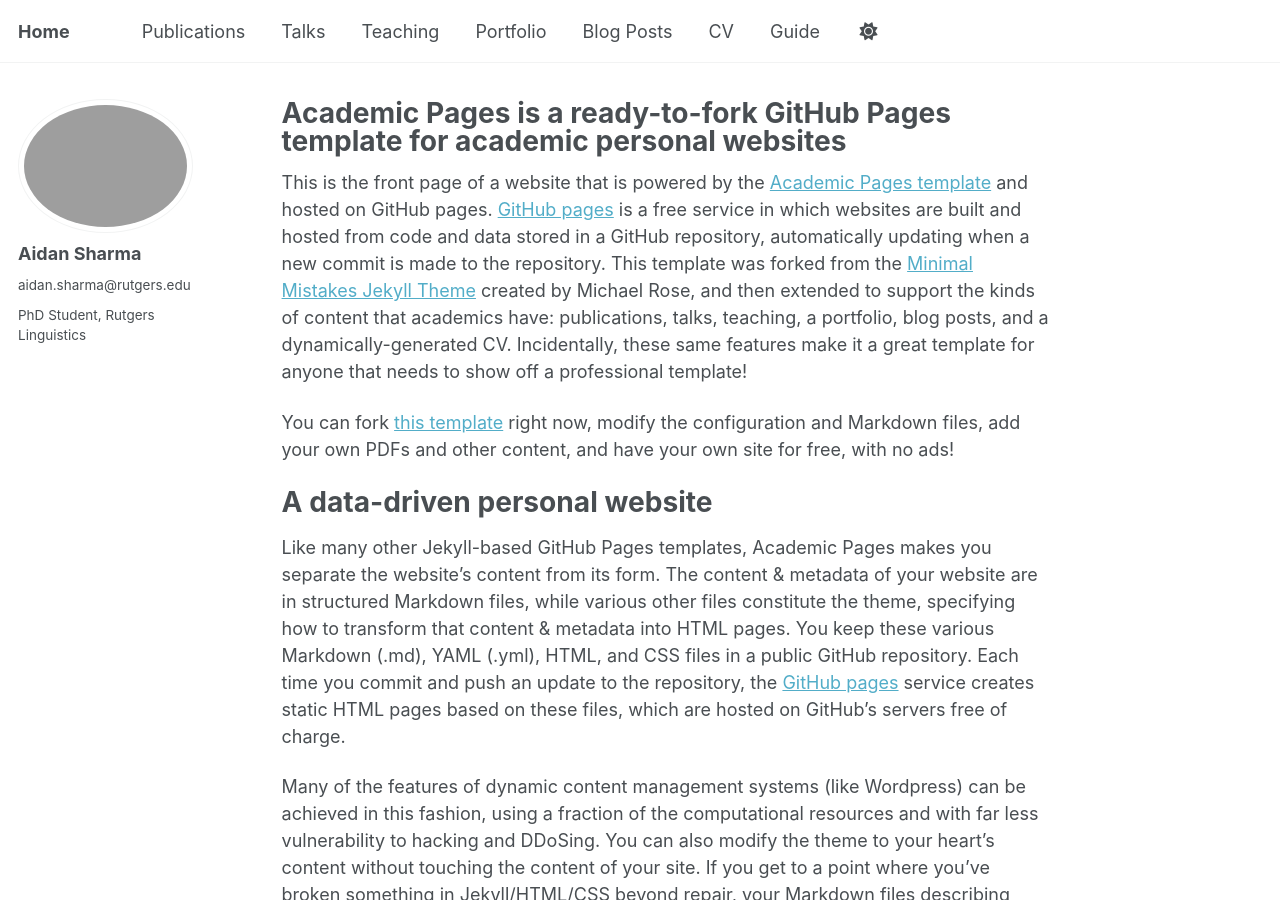
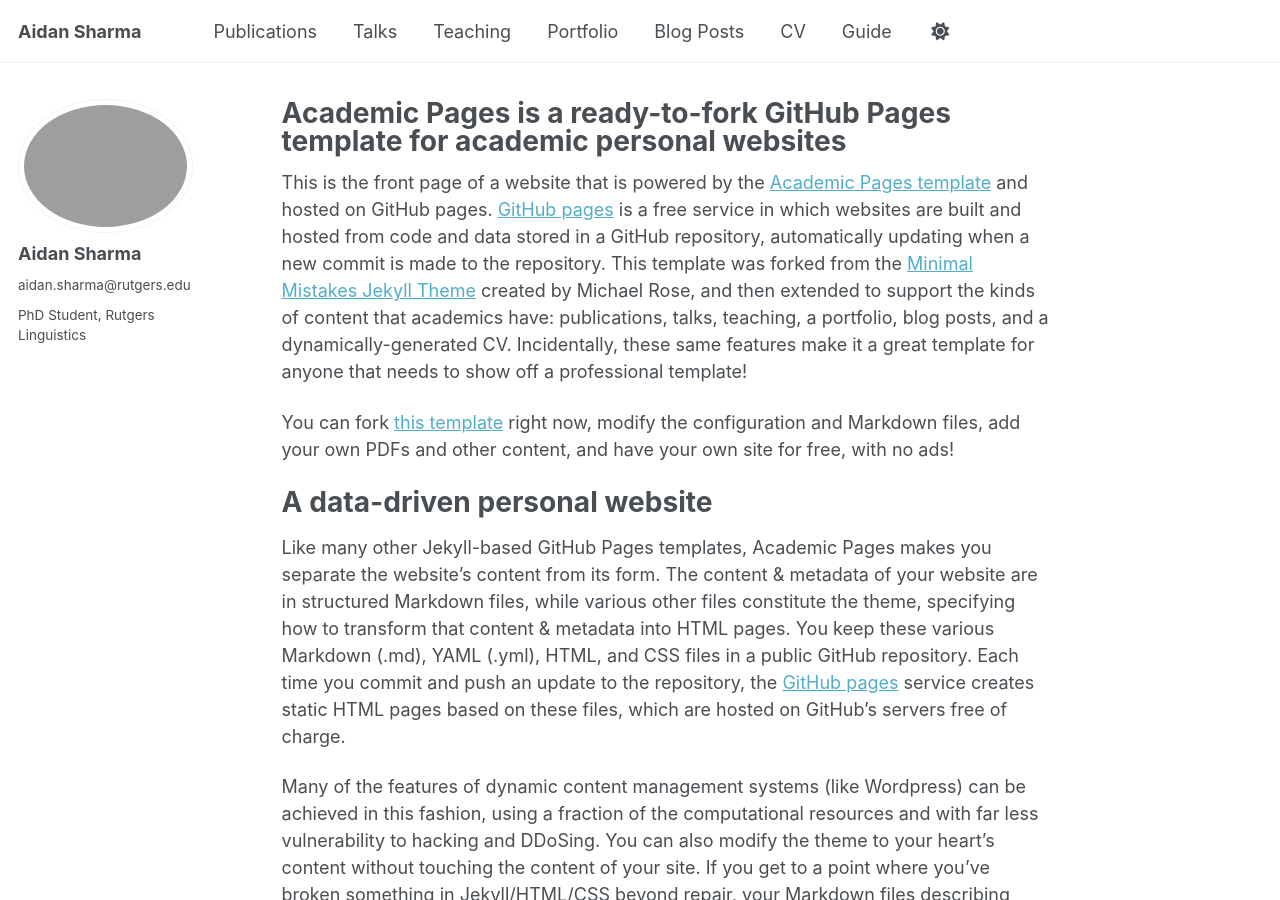
Before and after one commit to aidansharma98/aidansharma98.github.io, a Jekyll site: the page built from _pages/about.md, in a window 1280 px wide and 900 px high. Built offline with Jekyll 4.4.1, drawn with Linux system fonts in a browser that asks for light colours; a script that is not in the unit is left out.

Commit message:
Update site title in configuration

```diff
--- a/_config.yml
+++ b/_config.yml
@@ -9,7 +9,7 @@
 # Basic Site Settings
 locale                   : "en-US"
 site_theme               : "default" # Currently available options are "default", "air"
-title                    : "Home"
+title                    : "Aidan Sharma"
 title_separator          : "-"
 name                     : &name "Aidan Sharma"
 description              : &description "Aidan Sharma"   # Update this with a general description of your site, this is the default if not overridden by a page
```
